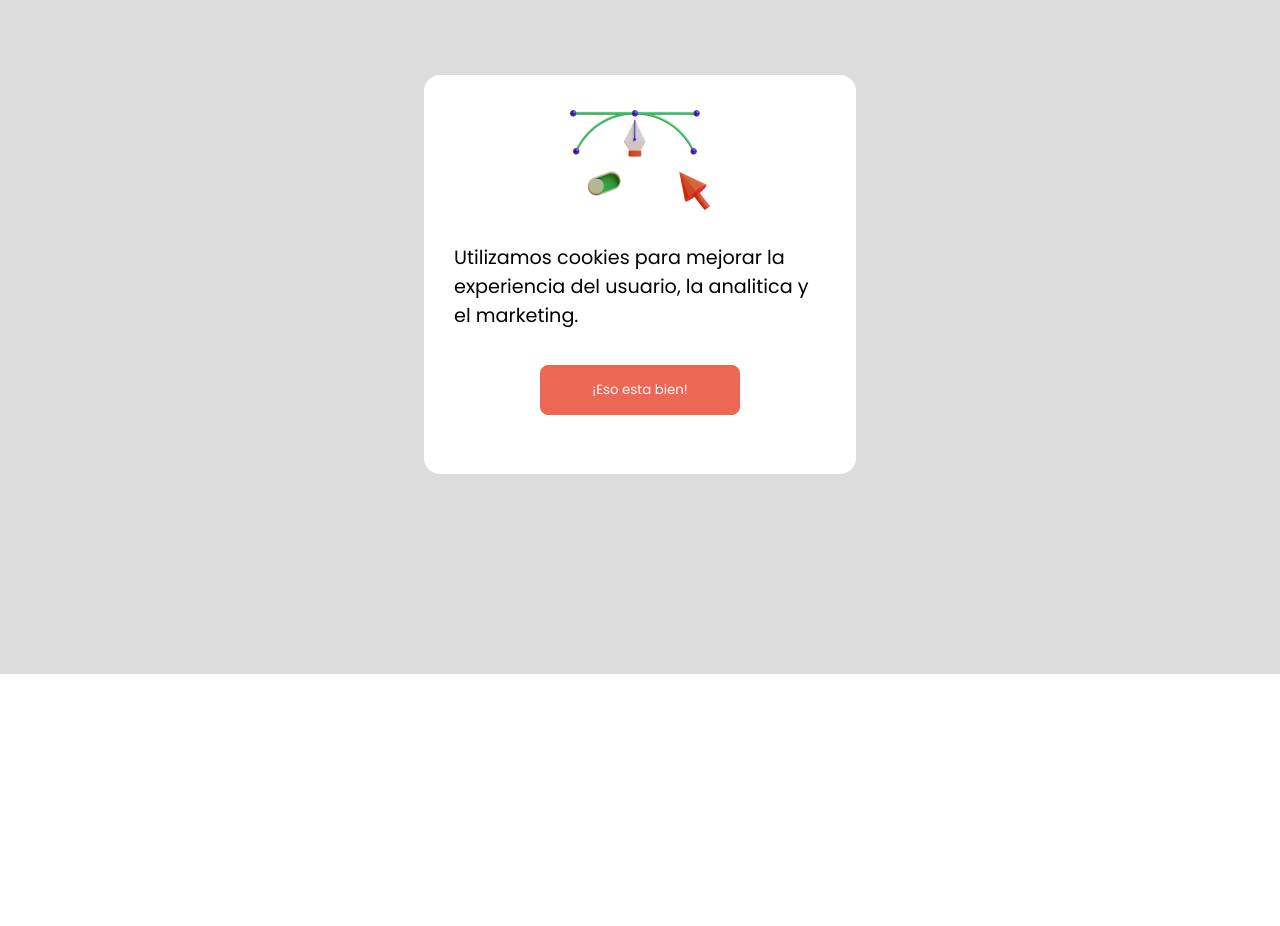
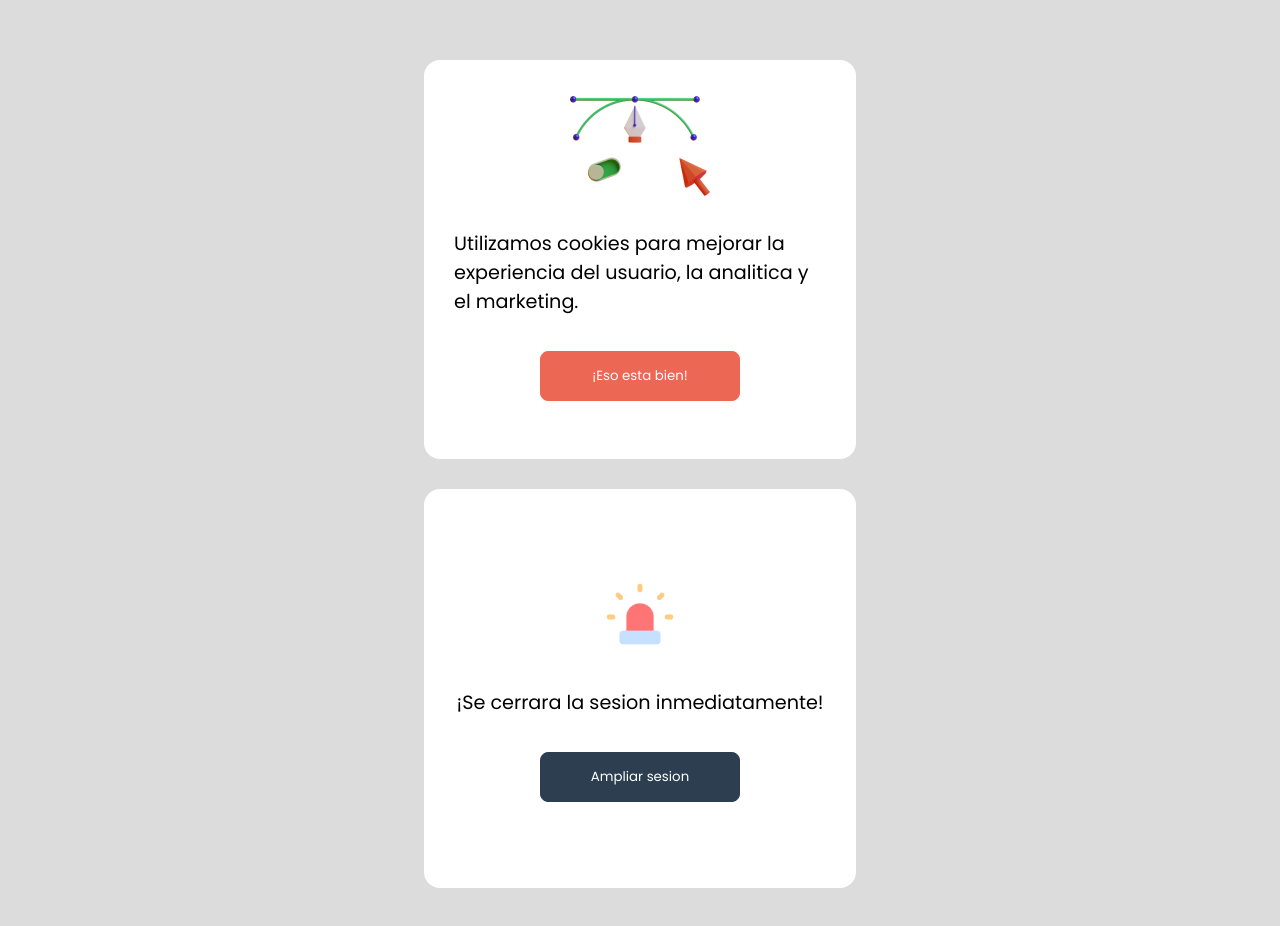
Before and after one commit to nahuelriveros4/Popups, a plain HTML site: page index.html in a window 1280 px wide. Shown: the part 126-1052 px from the top of the page. Before the commit the page ends 800 px from the top, so only its background shows below. Drawn offline with Linux system fonts and the light colour scheme.

Commit message:
tercer commit

```diff
--- a/index.html
+++ b/index.html
@@ -19,6 +19,16 @@
         </div>
         <button class="card__boton">¡Eso esta bien!</button>
       </div>
+      <div class="card">
+        <div class="card__imagen2"></div>
+        <img src="./Card Popup/Frame.png" alt="" class="imagen2" />
+        <div class="card__texto">
+          <div class="card__descripcion">
+            ¡Se cerrara la sesion inmediatamente!
+          </div>
+        </div>
+        <button class="card__boton2">Ampliar sesion</button>
+      </div>
     </main>
   </body>
 </html>
--- a/style.css
+++ b/style.css
@@ -8,12 +8,14 @@
 }
 
 .contenedor {
-  height: 100vh;
+  height: 150vh;
   width: 100vw;
   background: gainsboro;
   display: flex;
   align-items: center;
+  flex-direction: column;
   justify-content: center;
+  gap: 30px;
 }
 
 .card {
@@ -66,7 +68,27 @@
   align-items: center;
   justify-content: center;
 }
+.card__boton2 {
+  background: none;
+  background-color: #2c3e50;
+  color: #ffffff;
+  border-radius: 0.5rem;
+  border: 1px solid #2c3e50;
+  height: 50px;
+  width: 200px;
+  display: flex;
+  align-items: center;
+  justify-content: center;
+}
 
 .card__boton:hover {
   box-shadow: 2px 2px 10px 0px #a51818;
 }
+
+.card__boton2:hover {
+  box-shadow: 2px 2px 10px 0px #2c3e50;
+}
+
+.card:hover{
+  box-shadow: 2px 2px 20px 0px #ffffff;
+}
```
